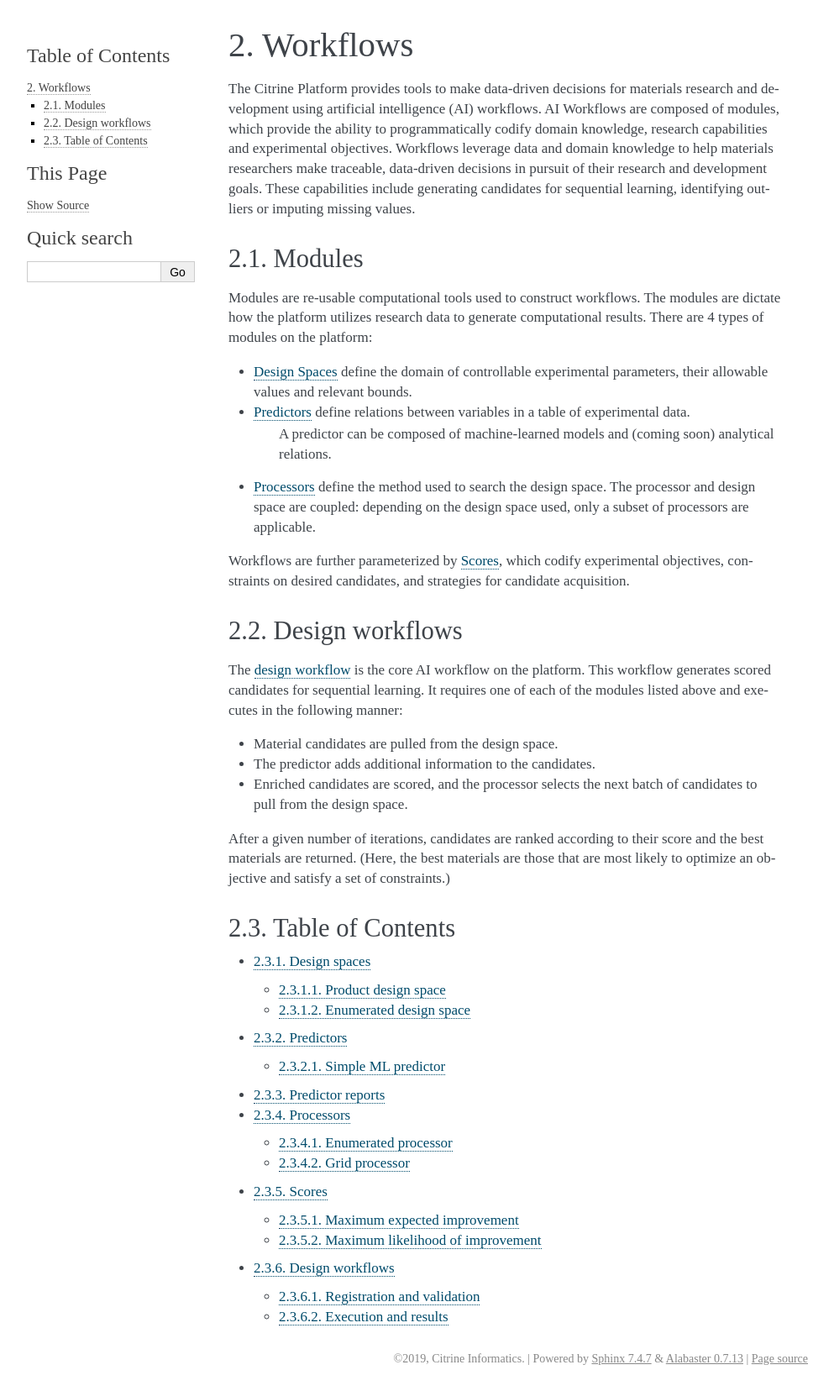
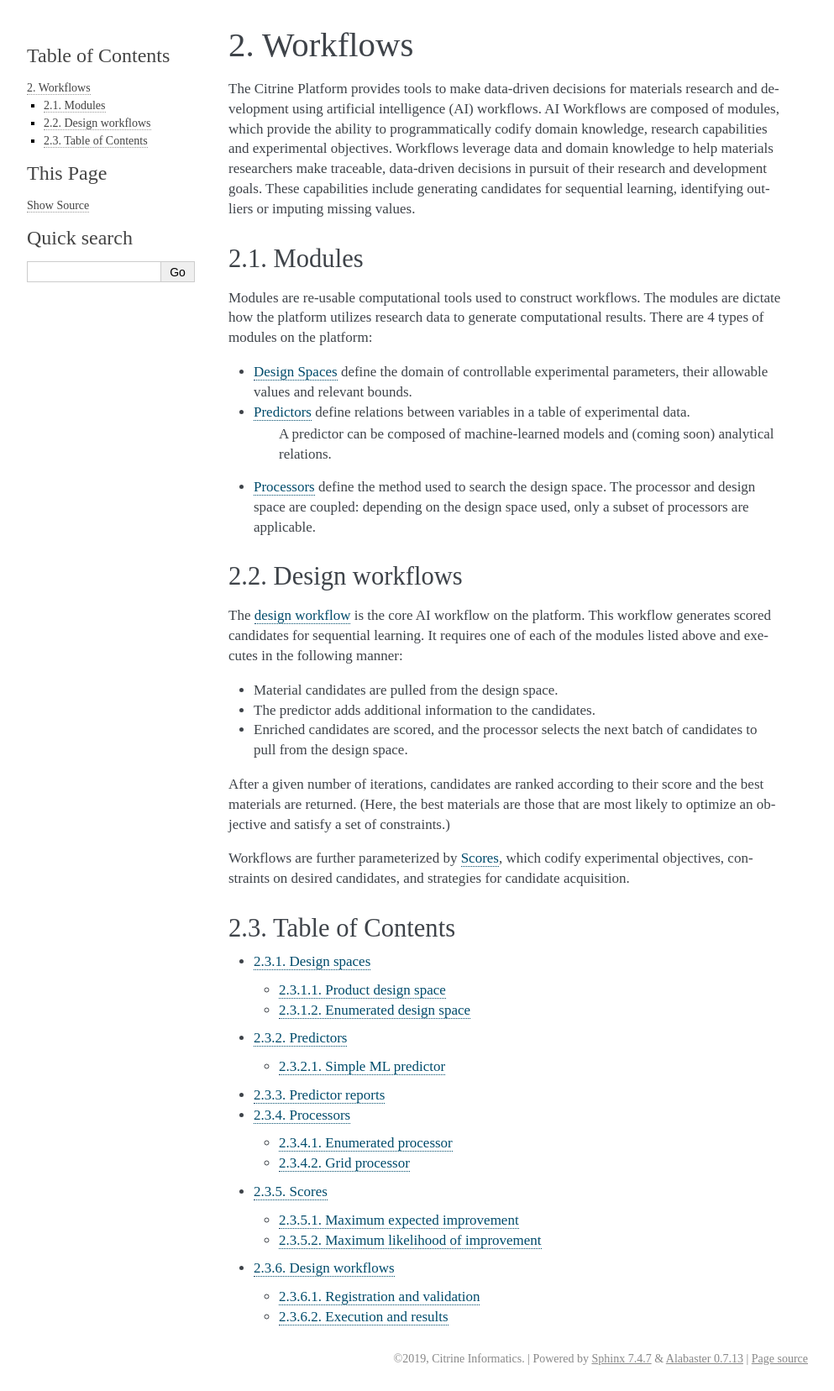
Before and after one commit to CitrineInformatics/citrine-python, a Sphinx documentation site: the page built from docs/source/workflows/index.rst, in a window 1280 px wide. Shown: the whole page at 84% size, without its empty margins (148-1141 px from the left). Built offline with Sphinx 7.4.7, drawn with Linux system fonts in a browser that asks for light colours; part of the change alters nothing that is shown.

```diff
--- a/docs/source/workflows/index.rst
+++ b/docs/source/workflows/index.rst
@@ -20,8 +20,6 @@ The modules are dictate how the platform utilizes research data to generate comp
 -  :doc:`Processors <processors>` define the method used to search the design space.
    The processor and design space are coupled: depending on the design space used, only a subset of processors are applicable.
 
-Workflows are further parameterized by :doc:`Scores <scores>`, which codify experimental objectives, constraints on desired candidates, and strategies for candidate acquisition.
-
 Design workflows
 ----------------
 
@@ -36,6 +34,8 @@ It requires one of each of the modules listed above and executes in the followin
 After a given number of iterations, candidates are ranked according to their score and the best materials are returned.
 (Here, the best materials are those that are most likely to optimize an objective and satisfy a set of constraints.)
 
+Workflows are further parameterized by :doc:`Scores <scores>`, which codify experimental objectives, constraints on desired candidates, and strategies for candidate acquisition.
+
 Table of Contents
 -----------------
 
```
